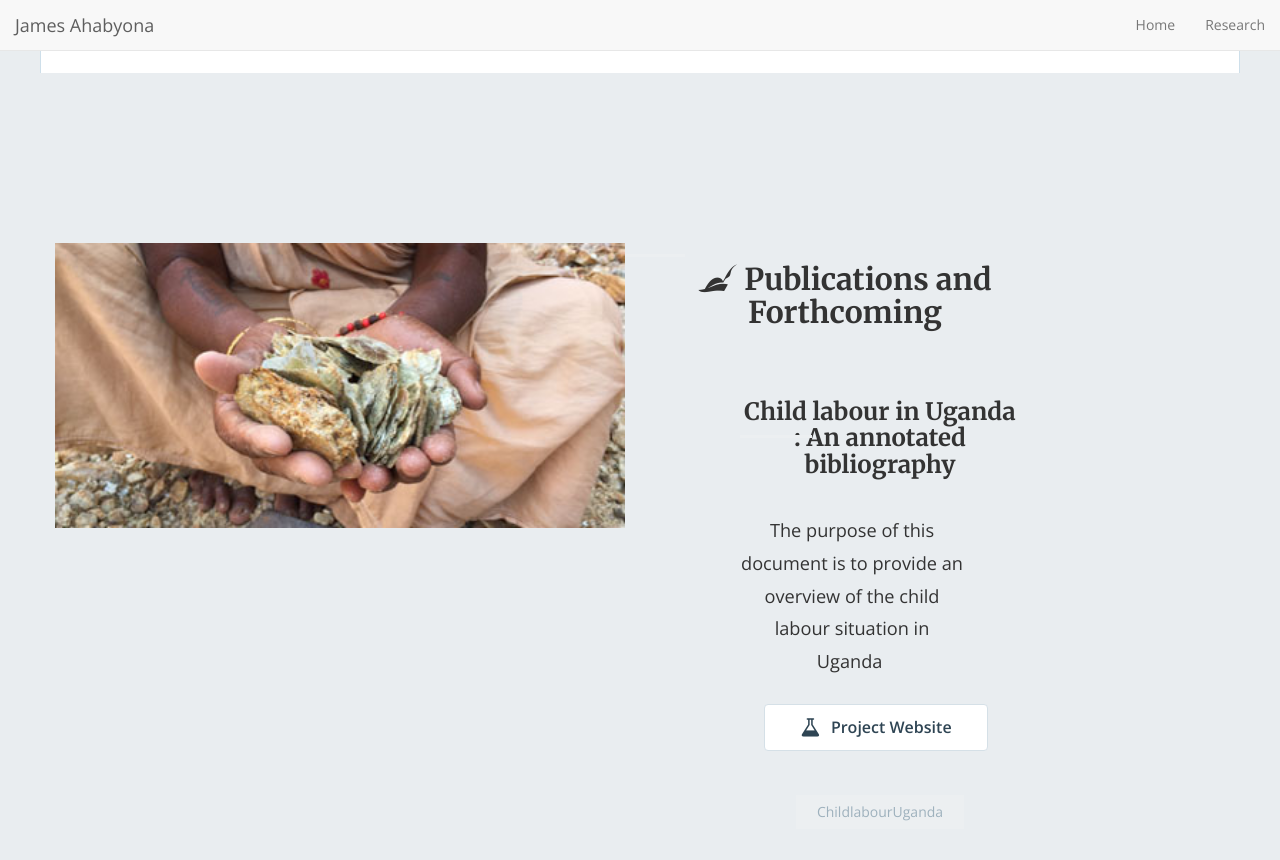
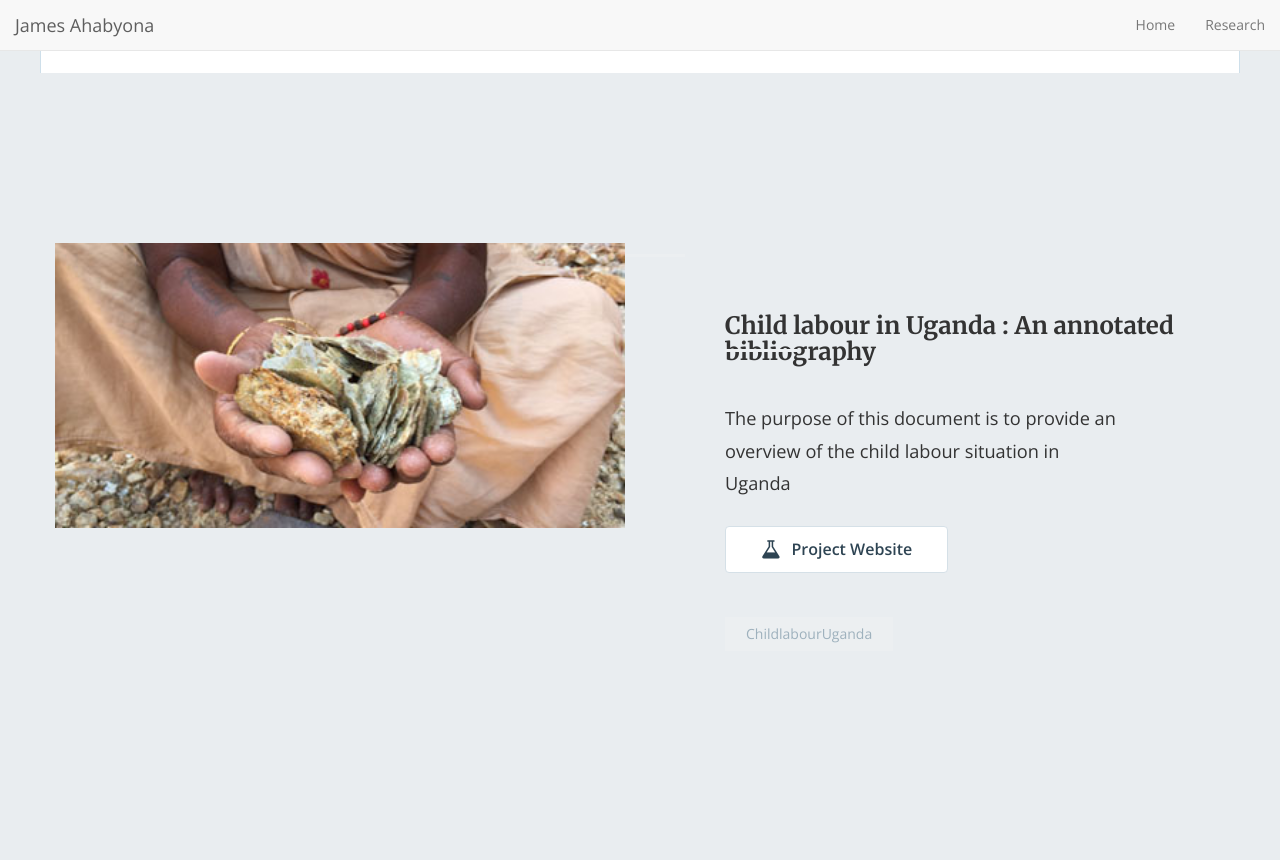
Before and after one commit to mariaelenaguer/mariaelenaguer.github.io, a Jekyll site: the page built from index.html, in a window 1280 px wide and 900 px high, scrolled down 827 px. Shown: the top 860 px of the window. Built offline with Jekyll 4.4.1, drawn with Linux system fonts in a browser that asks for light colours; nearby versions of some CDN libraries; the list of posts is cut into pages by our own code.

Commit message:
Update post-content.html

```diff
--- a/_includes/post-content.html
+++ b/_includes/post-content.html
@@ -1,8 +1,4 @@
-<div class="col-md-8 text-center">
-        <h2 id="pub">
-          <span class="fa fa-pied-piper main-list-item-icon"></span>
-          Publications and Forthcoming
-        </h2>
+
 <div class="content">
   <h3 class="title">{{ post.title }}</h3>
 
```
